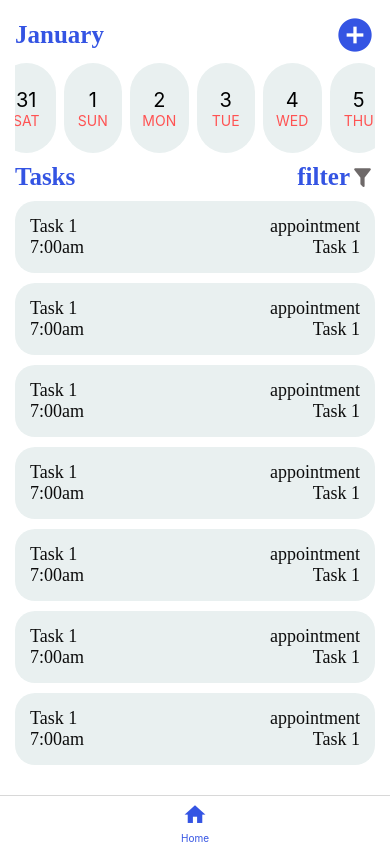
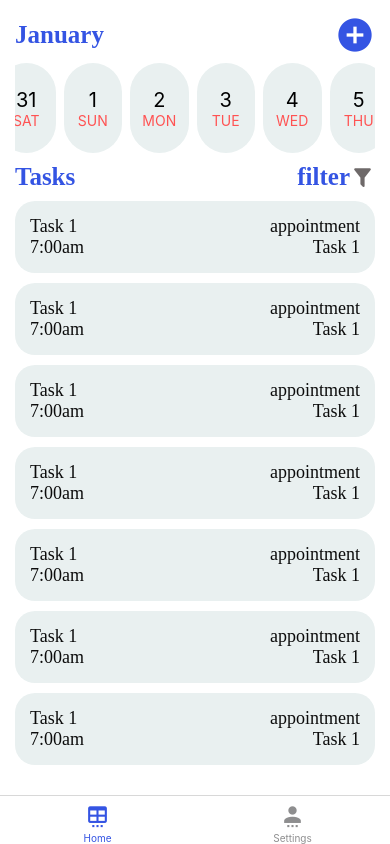
Before and after one commit to olashina201/home-secretary-mobile, a React Native app: screen /Home in a window 390 px wide. Built offline with nearby package versions, Linux system fonts and the light colour scheme.

Commit message:
settings tab

```diff
--- a/navigation/AppNavigator.js
+++ b/navigation/AppNavigator.js
@@ -13,7 +13,7 @@ const AppNavigator = () => (
       options={{
         headerShown: false,
         tabBarIcon: ({ size, color }) => (
-          <MaterialCommunityIcons name="home" size={size} color={color} />
+          <MaterialCommunityIcons name="table-settings" size={size} color={color} />
         ),
       }}
     />
@@ -26,16 +26,17 @@ const AppNavigator = () => (
           <MaterialCommunityIcons name="plus-circle" size={size} color={color} />
         ),
       })}
-    />
+    /> */}
     <Tab.Screen
-      name="Home3"
+      name="Settings"
       component={HomeNavigator}
       options={{
+        headerShown: false,
         tabBarIcon: ({ size, color }) => (
-          <MaterialCommunityIcons name="account" size={size} color={color} />
+          <MaterialCommunityIcons name="account-settings" size={size} color={color} />
         ),
       }}
-    /> */}
+    />
   </Tab.Navigator>
 );
 
```
